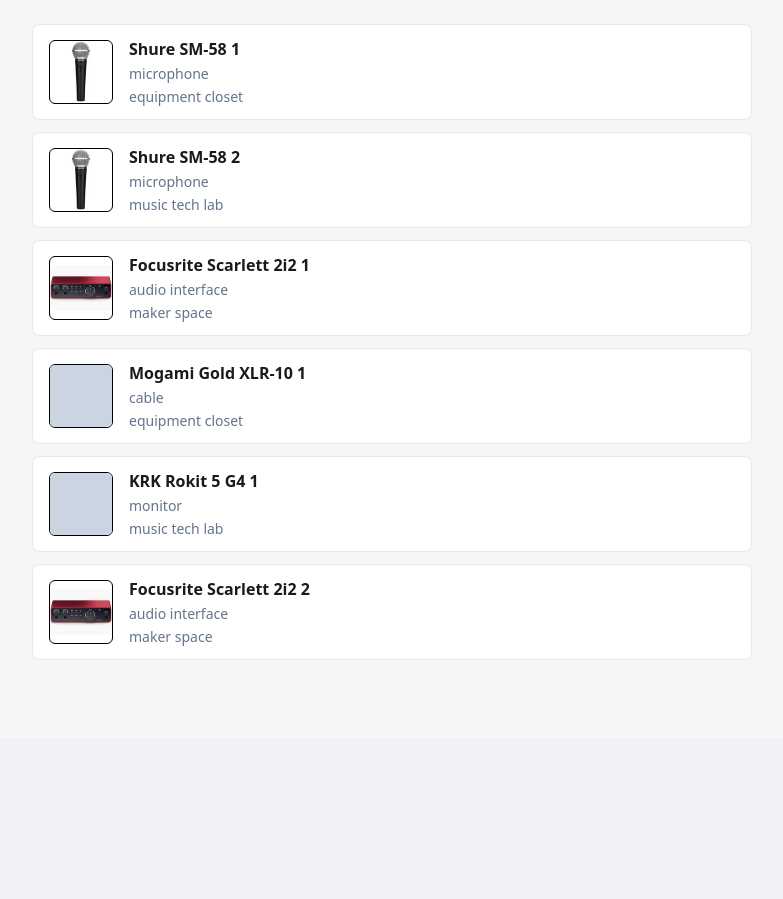
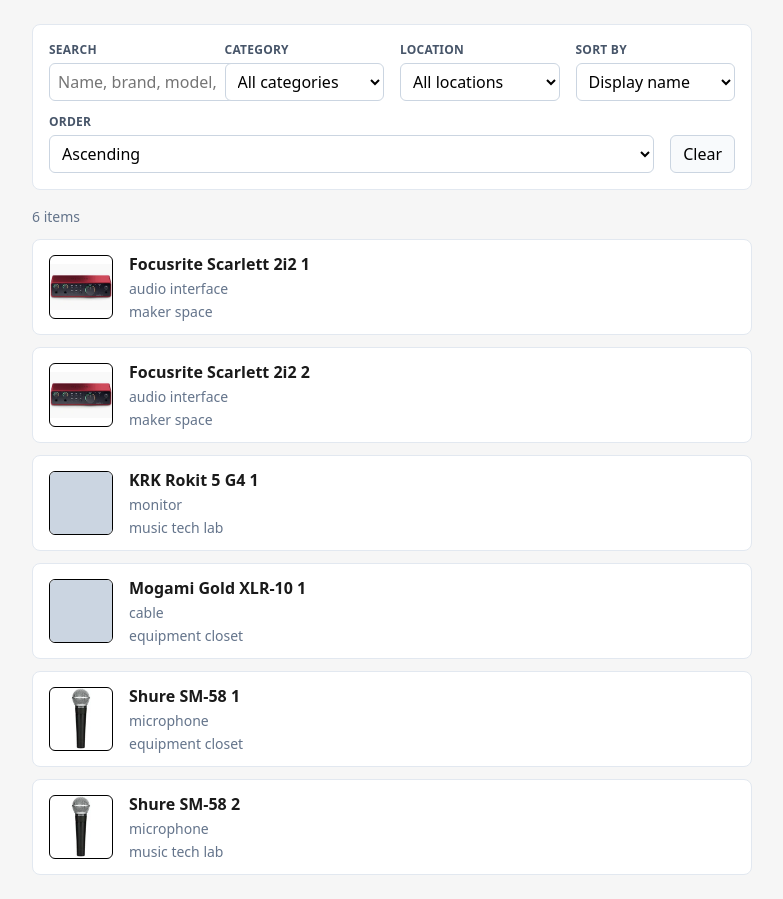
Before and after one commit to eranegozy/soundcheck, a Flask app: page / in a window 1280 px wide. Shown: the part 62-961 px from the top of the page, without its empty margins (248-1031 px from the left). Before the commit the page ends 722 px from the top, so only its background shows below. Run offline with Flask 3, Linux system fonts and the light colour scheme.

Commit message:
Add client-side filter and sort on inventory listing
Load all items as JSON and filter by search, category, and location in the browser with instant sort controls.

Co-authored-by: Cursor <cursoragent@cursor.com>

```diff
--- /dev/null
+++ b/static/list.js
@@ -0,0 +1,140 @@
+(function () {
+  const dataEl = document.getElementById("inventory-data");
+  const listEl = document.getElementById("inventory-list");
+  const statusEl = document.getElementById("inventory-status");
+  const emptyEl = document.getElementById("inventory-empty");
+  const searchEl = document.getElementById("filter-q");
+  const categoryEl = document.getElementById("filter-category");
+  const locationEl = document.getElementById("filter-location");
+  const sortEl = document.getElementById("filter-sort");
+  const orderEl = document.getElementById("filter-order");
+  const clearEl = document.getElementById("clear-filters");
+
+  if (!dataEl || !listEl) {
+    return;
+  }
+
+  const allItems = JSON.parse(dataEl.textContent);
+  const SORT_FIELDS = ["display_name", "category", "location"];
+
+  function distinct(field) {
+    return [...new Set(allItems.map((item) => item[field]))].sort((a, b) =>
+      a.localeCompare(b)
+    );
+  }
+
+  function fillSelect(select, values, placeholder) {
+    select.appendChild(new Option(placeholder, ""));
+    for (const value of values) {
+      select.appendChild(new Option(value, value));
+    }
+  }
+
+  function matchesSearch(item, query) {
+    if (!query) {
+      return true;
+    }
+    const haystack =
+      `${item.display_name} ${item.brand} ${item.model} ${item.category}`.toLowerCase();
+    return haystack.includes(query);
+  }
+
+  function filterItems() {
+    const category = categoryEl.value;
+    const location = locationEl.value;
+    const query = searchEl.value.trim().toLowerCase();
+
+    return allItems.filter((item) => {
+      if (category && item.category !== category) {
+        return false;
+      }
+      if (location && item.location !== location) {
+        return false;
+      }
+      return matchesSearch(item, query);
+    });
+  }
+
+  function sortItems(items) {
+    const field = SORT_FIELDS.includes(sortEl.value) ? sortEl.value : "display_name";
+    const desc = orderEl.value === "desc";
+    const sorted = [...items];
+    sorted.sort((a, b) => {
+      const cmp = String(a[field]).localeCompare(String(b[field]), undefined, {
+        sensitivity: "base",
+      });
+      return desc ? -cmp : cmp;
+    });
+    return sorted;
+  }
+
+  function createItemRow(item) {
+    const li = document.createElement("li");
+    li.className = "inventory-item";
+
+    const thumbWrap = document.createElement("div");
+    thumbWrap.className = "inventory-thumb-wrap";
+
+    const img = document.createElement("img");
+    img.className = "inventory-thumb";
+    img.src = item.image_url;
+    img.alt = item.display_name;
+    thumbWrap.appendChild(img);
+
+    const summary = document.createElement("div");
+    summary.className = "inventory-summary";
+
+    const name = document.createElement("span");
+    name.className = "inventory-name";
+    name.textContent = item.display_name;
+
+    const category = document.createElement("span");
+    category.className = "inventory-meta";
+    category.textContent = item.category;
+
+    const location = document.createElement("span");
+    location.className = "inventory-meta";
+    location.textContent = item.location;
+
+    summary.append(name, category, location);
+    li.append(thumbWrap, summary);
+    return li;
+  }
+
+  function updateStatus(shown, total) {
+    if (shown === total) {
+      statusEl.textContent = `${total} item${total === 1 ? "" : "s"}`;
+    } else {
+      statusEl.textContent = `Showing ${shown} of ${total} items`;
+    }
+  }
+
+  function render() {
+    const filtered = sortItems(filterItems());
+    listEl.replaceChildren(...filtered.map(createItemRow));
+    updateStatus(filtered.length, allItems.length);
+    emptyEl.hidden = filtered.length > 0;
+    listEl.hidden = filtered.length === 0;
+  }
+
+  function clearFilters() {
+    searchEl.value = "";
+    categoryEl.value = "";
+    locationEl.value = "";
+    sortEl.value = "display_name";
+    orderEl.value = "asc";
+    render();
+  }
+
+  fillSelect(categoryEl, distinct("category"), "All categories");
+  fillSelect(locationEl, distinct("location"), "All locations");
+
+  searchEl.addEventListener("input", render);
+  categoryEl.addEventListener("change", render);
+  locationEl.addEventListener("change", render);
+  sortEl.addEventListener("change", render);
+  orderEl.addEventListener("change", render);
+  clearEl.addEventListener("click", clearFilters);
+
+  render();
+})();
--- a/static/style.css
+++ b/static/style.css
@@ -46,6 +46,67 @@ body {
   border-color: #fecaca;
   background: #fef2f2;
   color: #991b1b;
+}
+
+.inventory-controls {
+  display: flex;
+  flex-wrap: wrap;
+  gap: 0.75rem 1rem;
+  align-items: flex-end;
+  padding: 1rem;
+  margin-bottom: 1rem;
+  background: #fff;
+  border: 1px solid #e2e8f0;
+  border-radius: 0.5rem;
+}
+
+.control {
+  display: flex;
+  flex-direction: column;
+  gap: 0.25rem;
+  min-width: 8rem;
+  flex: 1 1 8rem;
+}
+
+.control-label {
+  font-size: 0.75rem;
+  font-weight: 600;
+  color: #475569;
+  text-transform: uppercase;
+  letter-spacing: 0.02em;
+}
+
+.control input,
+.control select {
+  font: inherit;
+  padding: 0.375rem 0.5rem;
+  border: 1px solid #cbd5e1;
+  border-radius: 0.375rem;
+  background: #fff;
+}
+
+.control input[type="search"] {
+  min-width: 12rem;
+}
+
+.control-clear {
+  font: inherit;
+  padding: 0.375rem 0.75rem;
+  border: 1px solid #cbd5e1;
+  border-radius: 0.375rem;
+  background: #f8fafc;
+  cursor: pointer;
+  align-self: flex-end;
+}
+
+.control-clear:hover {
+  background: #f1f5f9;
+}
+
+.inventory-status {
+  margin: 0 0 0.75rem;
+  font-size: 0.875rem;
+  color: #64748b;
 }
 
 .inventory-list {
--- a/templates/index.html
+++ b/templates/index.html
@@ -6,24 +6,43 @@
   {% endif %}
 
   {% if items %}
-    <ul class="inventory-list">
-      {% for item in items %}
-        <li class="inventory-item">
-          <div class="inventory-thumb-wrap">
-            <img
-              class="inventory-thumb"
-              src="{{ item.image_url }}"
-              alt="{{ item.display_name }}"
-            />
-          </div>
-          <div class="inventory-summary">
-            <span class="inventory-name">{{ item.display_name }}</span>
-            <span class="inventory-meta">{{ item.category }}</span>
-            <span class="inventory-meta">{{ item.location }}</span>
-          </div>
-        </li>
-      {% endfor %}
-    </ul>
+    <div class="inventory-controls">
+      <label class="control">
+        <span class="control-label">Search</span>
+        <input type="search" id="filter-q" placeholder="Name, brand, model, category…" autocomplete="off" />
+      </label>
+      <label class="control">
+        <span class="control-label">Category</span>
+        <select id="filter-category"></select>
+      </label>
+      <label class="control">
+        <span class="control-label">Location</span>
+        <select id="filter-location"></select>
+      </label>
+      <label class="control">
+        <span class="control-label">Sort by</span>
+        <select id="filter-sort">
+          <option value="display_name">Display name</option>
+          <option value="category">Category</option>
+          <option value="location">Location</option>
+        </select>
+      </label>
+      <label class="control">
+        <span class="control-label">Order</span>
+        <select id="filter-order">
+          <option value="asc">Ascending</option>
+          <option value="desc">Descending</option>
+        </select>
+      </label>
+      <button type="button" class="control-clear" id="clear-filters">Clear</button>
+    </div>
+
+    <p class="inventory-status" id="inventory-status"></p>
+    <ul class="inventory-list" id="inventory-list"></ul>
+    <p class="message" id="inventory-empty" hidden>No items match your filters.</p>
+
+    <script id="inventory-data" type="application/json">{{ items | tojson }}</script>
+    <script src="{{ url_for('static', filename='list.js') }}" defer></script>
   {% elif not error %}
     <p class="message">No items in inventory.</p>
   {% endif %}
```
Also changed, not shown: README.md.
